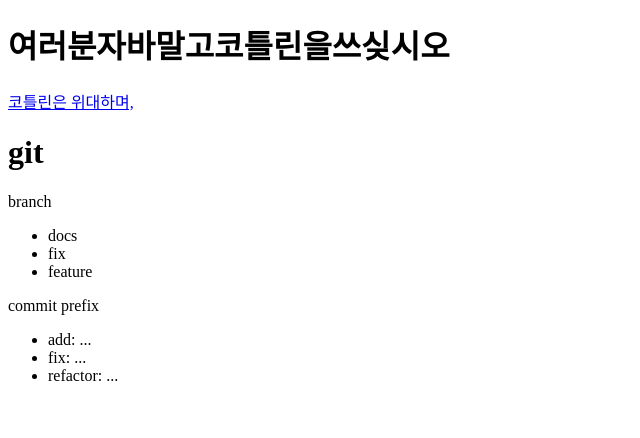
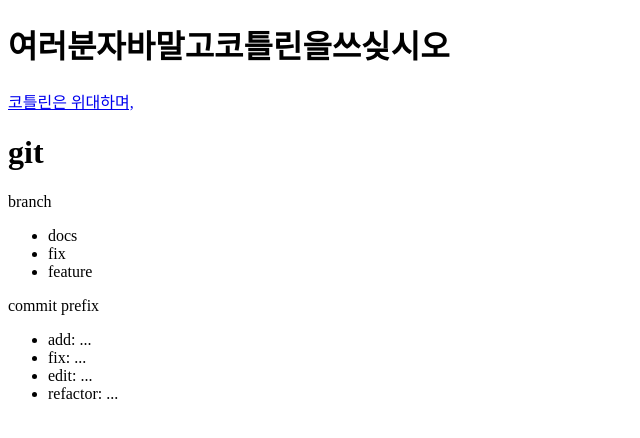
Before and after one commit to ityeri/ityeri.github.io, a plain HTML site: page index.html in a window 1280 px wide. Shown: the whole page, without its empty margins (0-640 px from the left). Drawn offline with Linux system fonts and the light colour scheme.

Commit message:
add: "edit" commit prefix

```diff
--- a/index.html
+++ b/index.html
@@ -24,6 +24,7 @@
     <ul>
         <li>add: ...</li>
         <li>fix: ...</li>
+        <li>edit: ...</li>
         <li>refactor: ...</li>
     </ul>
 
```
